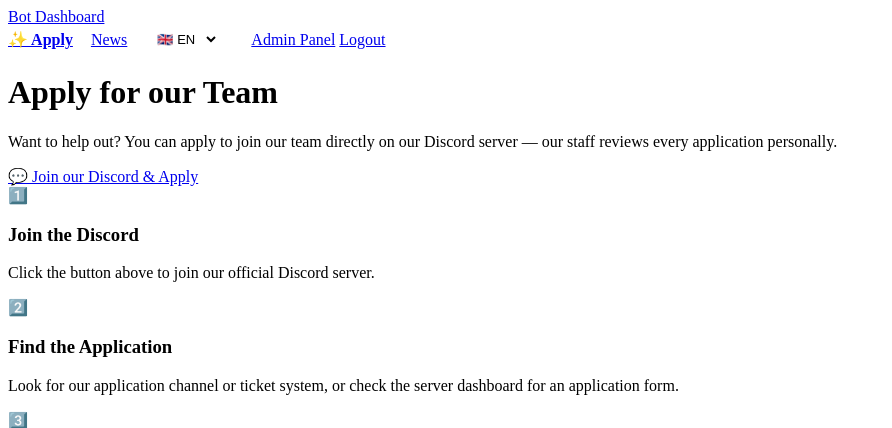
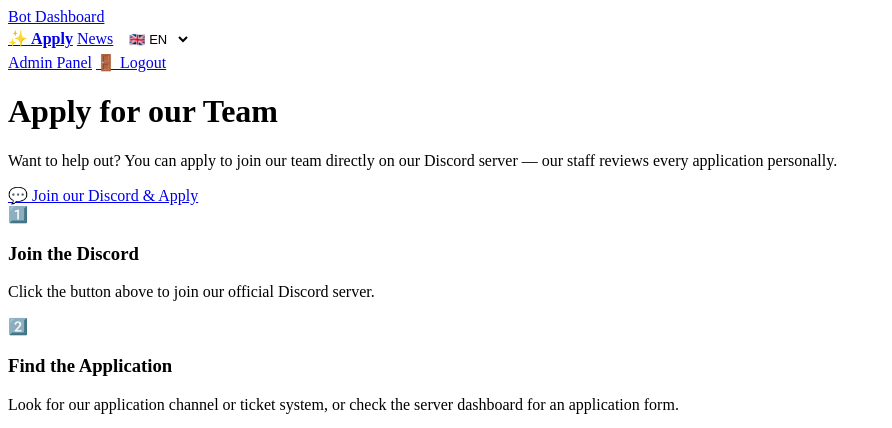
Before and after one commit to tojo01222-cloud/discord-bot-dashboard, a FastAPI app: page /apply in a window 1280 px wide. Shown: the top 428 px of the page, without its empty margins (0-892 px from the left). Run offline with FastAPI, Linux system fonts and the light colour scheme; the visitor is signed in with stand-in values (Sample User, id 1); parts of the project's set-up code (start-up, migrations or seed data) failed here and were passed over.

Commit message:
Update base.html

```diff
--- a/dashboard/backend/templates/base.html
+++ b/dashboard/backend/templates/base.html
@@ -9,8 +9,9 @@
 <body>
 <header class="topbar">
     <div class="topbar-inner">
-            <a href="/" class="brand">Bot Dashboard</a>
-            <nav style="display:flex; align-items:center; gap:18px;">
+        <a href="/" class="brand" style="margin-right:8px;">Bot Dashboard</a>
+        <span class="page-title">{% block page_title %}{% endblock %}</span>
+        <div class="topbar-right">
             <a href="/apply" class="logout-link" style="font-weight:700;">✨ {{ wt(site_lang, 'nav_apply') }}</a>
             <a href="/news" class="logout-link">{{ wt(site_lang, 'nav_news') }}</a>
             <select onchange="window.location.href=this.value" title="{{ wt(site_lang, 'lang_switch_label') }}"
@@ -25,11 +26,11 @@
                 <img src="https://cdn.discordapp.com/avatars/{{ user.discord_id }}/{{ user.avatar_hash }}.png" alt="">
                 {% endif %}
                 <span>{{ user.username }}</span>
-                    <a href="/admin/login" class="logout-link" style="margin-left:14px;">{{ wt(site_lang, 'nav_admin_panel') }}</a>
-                    <a href="/logout" class="logout-link">{{ wt(site_lang, 'nav_logout') }}</a>
             </div>
+            <a href="/admin/login" class="logout-link">{{ wt(site_lang, 'nav_admin_panel') }}</a>
+            <a href="/logout" class="logout-btn">🚪 Logout</a>
             {% endif %}
-            </nav>
+        </div>
     </div>
 </header>
 <main class="content">
```
Lines whose indentation alone changed are shown as unchanged.
